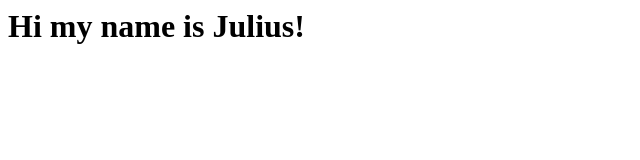
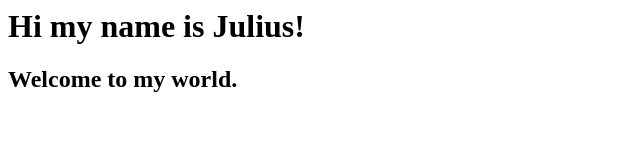
Before and after one commit to solidaeon/bio, a plain HTML site: page index.html in a window 1280 px wide. Shown: the whole page, without its empty margins (0-640 px from the left). Drawn offline with Linux system fonts and the light colour scheme.

Commit message:
add sub heading

```diff
--- a/index.html
+++ b/index.html
@@ -1 +1,2 @@
 <h1>Hi my name is Julius!</h1>
+<h2>Welcome to my world.</h2>
```
